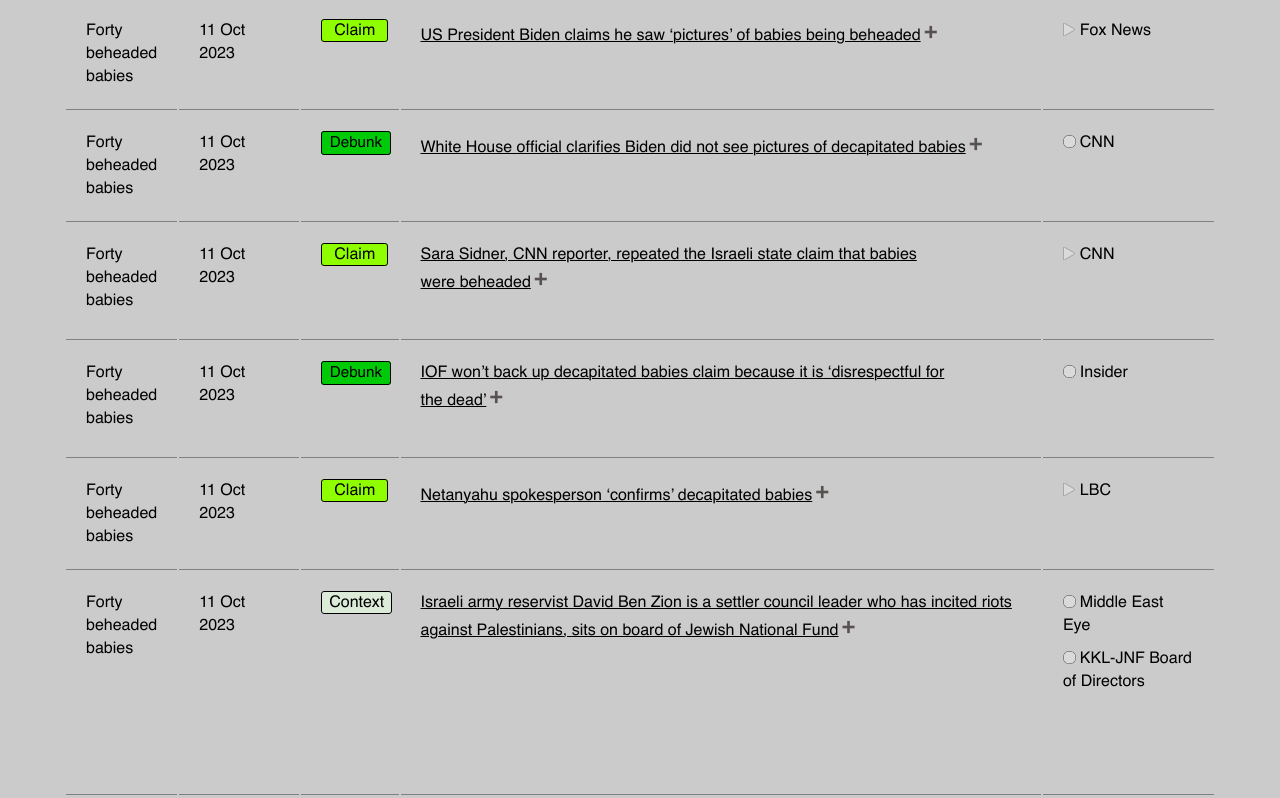
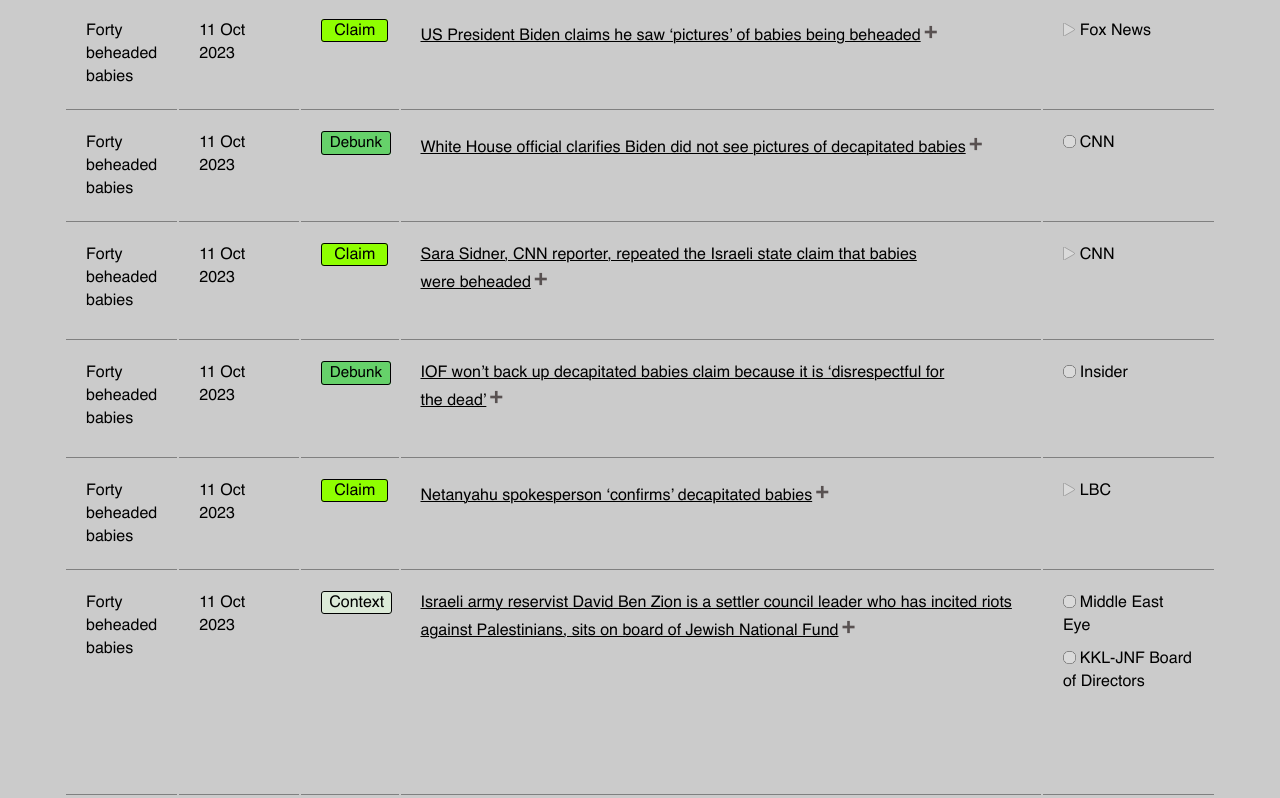
Before and after one commit to tamtzekin/hasbara-tracker, a React (Create React App) app: page /tracker in a window 1280 px wide. Shown: the part 1282-2080 px from the top of the page. Built offline with nearby package versions, Linux system fonts and the light colour scheme.

Commit message:
colour revision

```diff
--- a/src/components/Tracker.css
+++ b/src/components/Tracker.css
@@ -108,7 +108,7 @@ button {
     border: solid 0.5px;
     padding: 6% 13% 6% 13%;
     border-radius: 3px;
-    background: #00C908;
+    background: #66D16A;
 }
 
 details article {
```
